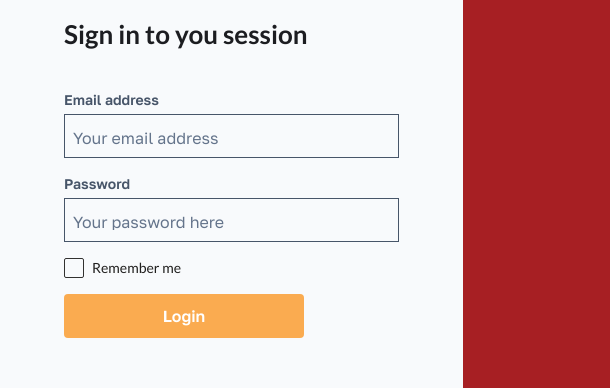
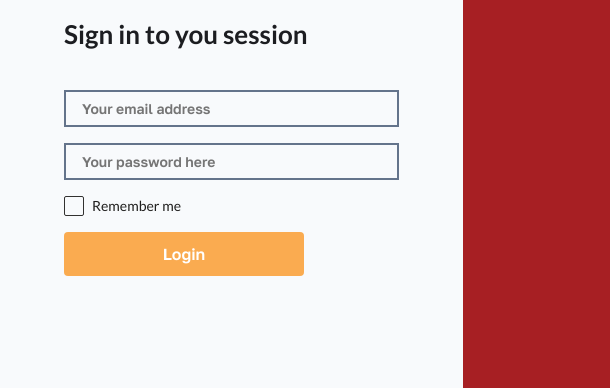
Before and after one commit to Mlu-ctrl-alt-design/NSFAS-Login, a plain HTML site: page index.html in a window 1280 px wide. Shown: the part 248-636 px from the top of the page, 0-610 px from the left. Drawn offline with Linux system fonts and the light colour scheme.

Commit message:
interactive inputs

```diff
--- a/index.css
+++ b/index.css
@@ -9,60 +9,6 @@
   position: relative;
   line-height: 38px;
 }
-.input-text {
-  flex: 1;
-  position: relative;
-  line-height: 20px;
-  font-weight: 600;
-}
-.label {
-  align-self: stretch;
-  display: flex;
-  flex-direction: row;
-  align-items: center;
-  justify-content: flex-start;
-}
-.paragraph-lead1 {
-  flex: 1;
-  position: relative;
-  line-height: 24px;
-  display: inline-block;
-  overflow: hidden;
-  text-overflow: ellipsis;
-  white-space: nowrap;
-  height: 20px;
-}
-.paragraph-lead {
-  flex: 1;
-  display: flex;
-  flex-direction: row;
-  align-items: flex-start;
-  justify-content: flex-start;
-}
-.base,
-.basic-input {
-  flex-direction: row;
-  min-width: 200px;
-  max-width: 360px;
-}
-.base {
-  flex: 1;
-  background-color: var(--neutral-50);
-  border: 1px solid var(--neutral-600);
-  box-sizing: border-box;
-  display: flex;
-  padding: var(--padding-xs) var(--padding-5xs);
-  align-items: center;
-  justify-content: flex-start;
-  min-height: 44px;
-  max-height: 44px;
-}
-.basic-input {
-  align-self: stretch;
-  font-size: var(--body-text-base-font-semibold-size);
-  color: var(--neutral-500);
-}
-.basic-input,
 .input-with-label,
 .input-with-label-parent {
   display: flex;
@@ -70,11 +16,17 @@
   justify-content: flex-start;
 }
 .input-with-label {
+  border: 0;
+  font-weight: 600;
+  font-family: var(--body-text-base-font-semibold);
+  font-size: var(--lato-regular-copy-14-ms-fontsize-14-fontsizessize14-size);
+  background-color: transparent;
   flex: 1;
   flex-direction: column;
-  gap: var(--gap-9xs);
+  padding: .5rem 1rem;
   min-width: 235px;
   max-width: 360px;
+  border:2px #64748B solid;
 }
 .input-with-label-parent {
   align-self: stretch;
@@ -100,33 +52,34 @@
   align-items: flex-start;
   justify-content: flex-start;
   gap: var(--gap-5xs);
-  color: var(--grey-palette-grey190);
-  font-family: var(--lato-regular-copy-14-ms-fontsize-14-fontsizessize14);
 }
 .text {
   flex: 1;
   position: relative;
+  font-size: var(--body-text-base-font-semibold-size);
   line-height: 24px;
   font-weight: 600;
+  font-family: var(--body-text-base-font-semibold);
+  color: var(--basic-white);
+  text-align: center;
 }
 .button {
+  cursor: pointer;
+  border: 0;
+  padding: 16px;
+  background-color: var(--brand-700);
   align-self: stretch;
   border-radius: 4px;
-  background-color: var(--brand-700);
   height: 44px;
   overflow: hidden;
   flex-shrink: 0;
   display: flex;
   flex-direction: row;
-  padding: 16px;
   box-sizing: border-box;
   align-items: center;
   justify-content: center;
   min-width: 120px;
   max-width: 240px;
-  text-align: center;
-  font-size: var(--body-text-base-font-semibold-size);
-  color: var(--basic-white);
 }
 .image-5-parent,
 .login-form {
@@ -139,8 +92,7 @@
   align-self: stretch;
   gap: var(--gap-base);
   font-size: var(--lato-regular-copy-14-ms-fontsize-14-fontsizessize14-size);
-  color: var(--neutral-600);
-  font-family: var(--body-text-base-font-semibold);
+  color: var(--grey-palette-grey190);
 }
 .image-5-parent {
   width: 463px;
@@ -202,12 +154,6 @@
 .dot1 {
   background-color: var(--color-gainsboro);
 }
-.dots {
-  flex-direction: row;
-  align-items: flex-start;
-  gap: var(--gap-5xs);
-}
-.dots,
 .sign-in-empty,
 .sliderweb {
   display: flex;
@@ -226,7 +172,7 @@
 }
 .sign-in-empty {
   position: relative;
-  background-color: var(--neutral-50);
+  background-color: #f8fafc;
   width: 100%;
   height: 900px;
   overflow: hidden;
@@ -252,14 +198,14 @@
     flex: 1;
   }
 }
-@media screen and (max-width: 1024px) {
+@media screen and (max-width: 960px) {
   .input-with-label {
     flex: unset;
     align-self: stretch;
   }
   .input-with-label-parent,
   .login-form {
-    flex-direction: row;
+    flex-direction: column;
   }
   .sliderweb {
     display: none;
--- a/index.html
+++ b/index.html
@@ -11,7 +11,7 @@
     />
     <link
       rel="stylesheet"
-      href="https://fonts.googleapis.com/css2?family=Golos Text:wght@400;600;700&display=swap"
+      href="https://fonts.googleapis.com/css2?family=Golos Text:wght@600;700&display=swap"
     />
   </head>
   <body>
@@ -22,38 +22,29 @@
         <b class="sign-in-to">Sign in to you session</b>
         <div class="login-form">
           <div class="input-with-label-parent">
-            <div class="input-with-label">
-              <div class="label">
-                <div class="input-text">Email address</div>
-              </div>
-              <div class="basic-input">
-                <div class="base">
-                  <div class="paragraph-lead">
-                    <div class="paragraph-lead1">Your email address</div>
-                  </div>
-                </div>
-              </div>
-            </div>
-            <div class="input-with-label">
-              <div class="label">
-                <div class="input-text">Password</div>
-              </div>
-              <div class="basic-input">
-                <div class="base">
-                  <div class="paragraph-lead">
-                    <div class="paragraph-lead1">Your password here</div>
-                  </div>
-                </div>
-              </div>
-            </div>
+            <input
+              class="input-with-label"
+              type="email"
+              placeholder="Your email address"
+              maxlength
+              minlength
+            />
+
+            <input
+              class="input-with-label"
+              type="text"
+              placeholder="Your password here"
+              maxlength
+              minlength
+            />
           </div>
           <div class="checkbox-unchecked">
             <div class="vector-checkboxborder"></div>
             <div class="string">Remember me</div>
           </div>
-          <div class="button">
+          <button class="button">
             <div class="text">Login</div>
-          </div>
+          </button>
         </div>
       </div>
       <div class="sliderweb">
@@ -72,7 +63,7 @@
             src="./public/vector-3-stroke.svg"
           />
         </div>
-        <div class="dots">
+        <div class="checkbox-unchecked">
           <div class="dot"></div>
           <div class="dot1"></div>
           <div class="dot1"></div>
```
